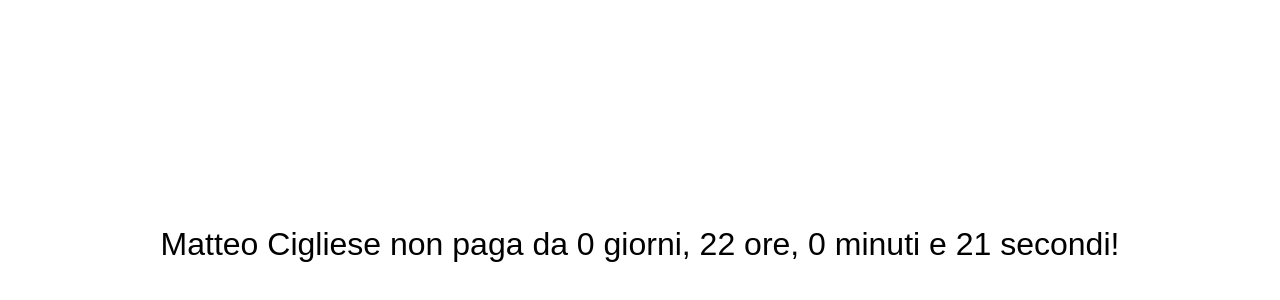
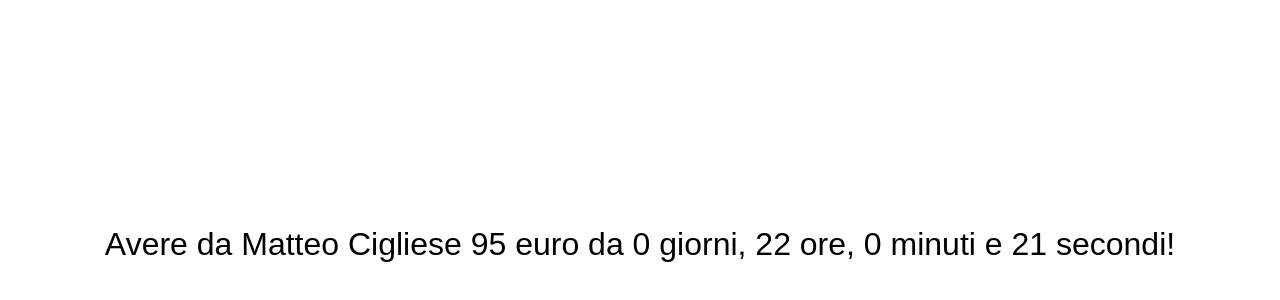
Before and after one commit to lilduki00/-lilduki00-.github.io, a plain HTML site: page index.html in a window 1280 px wide. Shown: the part 156-456 px from the top of the page. Drawn offline with Linux system fonts and the light colour scheme.

Commit message:
Update index.html

```diff
--- a/index.html
+++ b/index.html
@@ -7,7 +7,7 @@
 </head>
 <body>
     <div id="contatore">
-        <p>Matteo Cigliese non paga da <span id="giorni">0</span> giorni, <span id="ore">0</span> ore, <span id="minuti">0</span> minuti e <span id="secondi">0</span> secondi!</p>
+        <p>Avere da Matteo Cigliese 95 euro da <span id="giorni">0</span> giorni, <span id="ore">0</span> ore, <span id="minuti">0</span> minuti e <span id="secondi">0</span> secondi!</p>
     </div>
     <script src="script.js"></script>
 </body>
```
